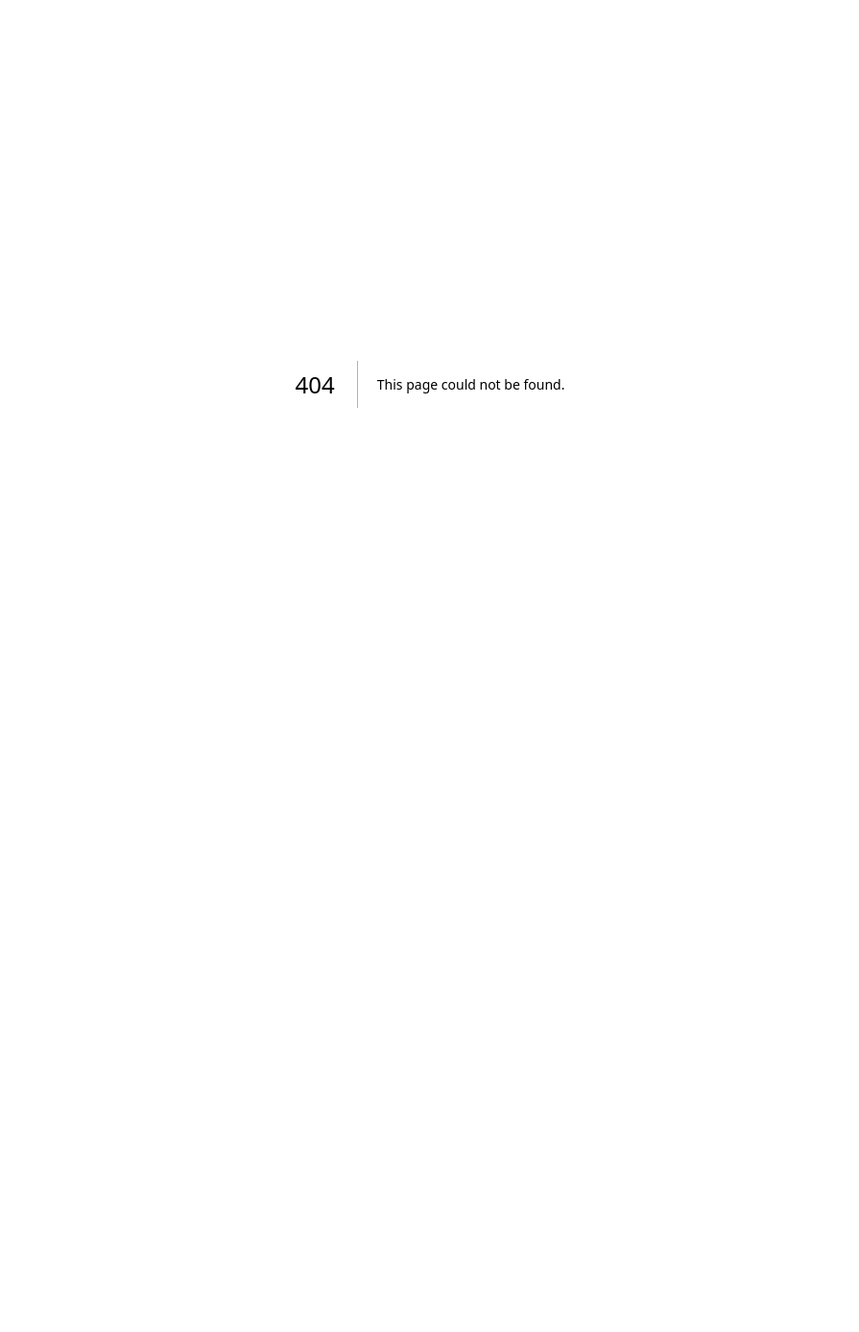
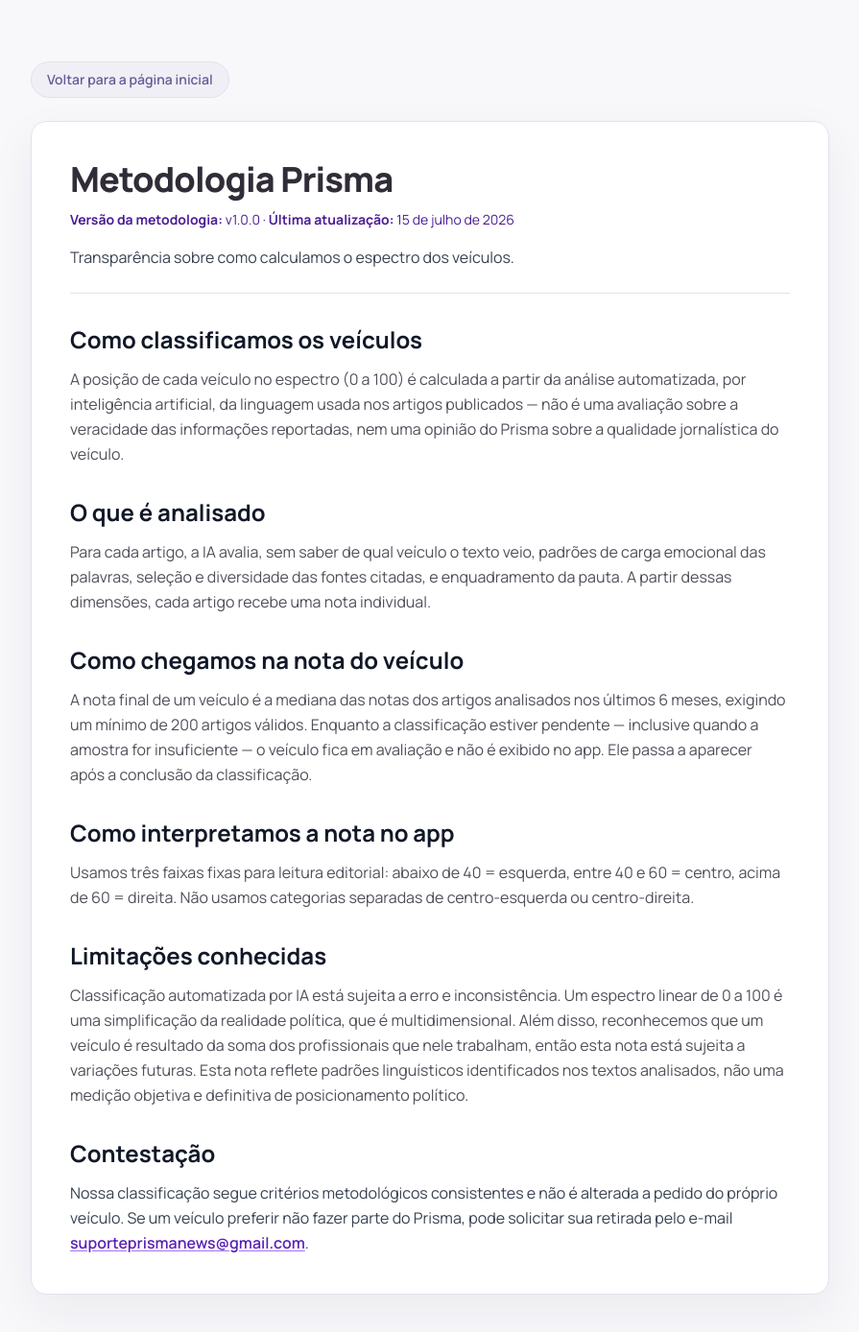
Before and after one commit to gustavosx1/Prisma-Landing-Page, a Next.js app: page /metodologia in a window 1280 px wide. Before the commit this address had no page. Shown: the top 1388 px of the page at 96% size, without its empty margins (192-1087 px from the left). Before the commit the page ends 800 px from the top, so only its background shows below. Built offline with nearby package versions, Linux system fonts and the light colour scheme.

Commit message:
Add Prisma methodology page

```diff
--- /dev/null
+++ b/app/metodologia/page.tsx
@@ -0,0 +1,133 @@
+import type { Metadata } from "next";
+import Link from "next/link";
+
+const SITE_URL = "https://prismanews.com.br";
+
+export const metadata: Metadata = {
+  title: "Metodologia Prisma",
+  description:
+    "Entenda como o Prisma calcula o espectro dos veículos, quais critérios são analisados e quais são as limitações da metodologia.",
+  alternates: {
+    canonical: `${SITE_URL}/metodologia`,
+  },
+  openGraph: {
+    type: "article",
+    locale: "pt_BR",
+    url: `${SITE_URL}/metodologia`,
+    title: "Metodologia Prisma — Prisma News",
+    description:
+      "Transparência sobre como calculamos o espectro dos veículos e quais são os limites dessa classificação.",
+    siteName: "Prisma News",
+  },
+  robots: {
+    index: true,
+    follow: true,
+  },
+};
+
+const methodologySections = [
+  {
+    title: "Como classificamos os veículos",
+    content: (
+      <p>
+        A posição de cada veículo no espectro (0 a 100) é calculada a partir da análise automatizada, por inteligência
+        artificial, da linguagem usada nos artigos publicados — não é uma avaliação sobre a veracidade das informações
+        reportadas, nem uma opinião do Prisma sobre a qualidade jornalística do veículo.
+      </p>
+    ),
+  },
+  {
+    title: "O que é analisado",
+    content: (
+      <p>
+        Para cada artigo, a IA avalia, sem saber de qual veículo o texto veio, padrões de carga emocional das palavras,
+        seleção e diversidade das fontes citadas, e enquadramento da pauta. A partir dessas dimensões, cada artigo
+        recebe uma nota individual.
+      </p>
+    ),
+  },
+  {
+    title: "Como chegamos na nota do veículo",
+    content: (
+      <p>
+        A nota final de um veículo é a mediana das notas dos artigos analisados nos últimos 6 meses, exigindo um mínimo
+        de 200 artigos válidos. Enquanto a classificação estiver pendente — inclusive quando a amostra for insuficiente
+        — o veículo fica em avaliação e não é exibido no app. Ele passa a aparecer após a conclusão da classificação.
+      </p>
+    ),
+  },
+  {
+    title: "Como interpretamos a nota no app",
+    content: (
+      <p>
+        Usamos três faixas fixas para leitura editorial: abaixo de 40 = esquerda, entre 40 e 60 = centro, acima de 60 =
+        direita. Não usamos categorias separadas de centro-esquerda ou centro-direita.
+      </p>
+    ),
+  },
+  {
+    title: "Limitações conhecidas",
+    content: (
+      <p>
+        Classificação automatizada por IA está sujeita a erro e inconsistência. Um espectro linear de 0 a 100 é uma
+        simplificação da realidade política, que é multidimensional. Além disso, reconhecemos que um veículo é resultado
+        da soma dos profissionais que nele trabalham, então esta nota está sujeita a variações futuras. Esta nota reflete
+        padrões linguísticos identificados nos textos analisados, não uma medição objetiva e definitiva de
+        posicionamento político.
+      </p>
+    ),
+  },
+];
+
+export default function MethodologyPage() {
+  return (
+    <main className="legal-page min-h-screen bg-[radial-gradient(circle_at_20%_0%,rgba(168,85,247,0.18),transparent_42%),radial-gradient(circle_at_80%_10%,rgba(236,72,153,0.14),transparent_34%),#060111]">
+      <div className="mx-auto w-full max-w-4xl px-4 py-12 sm:px-6 lg:px-8 lg:py-16">
+        <Link
+          href="/"
+          className="inline-flex items-center rounded-full border border-purple-700/50 bg-purple-900/30 px-4 py-2 text-sm font-semibold text-purple-100 transition hover:border-purple-500 hover:text-white"
+        >
+          Voltar para a página inicial
+        </Link>
+
+        <article className="mt-6 rounded-2xl border border-purple-800/30 bg-surface-card/90 p-6 text-slate-100 shadow-[0_8px_40px_rgba(5,2,18,0.5)] backdrop-blur sm:p-8 lg:p-10">
+          <header className="border-b border-purple-900/35 pb-6">
+            <h1 className="text-3xl font-extrabold tracking-tight text-white sm:text-4xl">
+              Metodologia Prisma
+            </h1>
+            <p className="mt-3 text-sm text-purple-200">
+              <strong>Versão da metodologia:</strong> v1.0.0 · <strong>Última atualização:</strong> 15 de julho de 2026
+            </p>
+            <p className="mt-4 leading-relaxed text-slate-200">
+              Transparência sobre como calculamos o espectro dos veículos.
+            </p>
+          </header>
+
+          <section className="mt-8 space-y-8">
+            {methodologySections.map(({ title, content }) => (
+              <div key={title}>
+                <h2 className="text-2xl font-bold text-white">{title}</h2>
+                <div className="mt-3 leading-relaxed text-slate-200">{content}</div>
+              </div>
+            ))}
+
+            <div>
+              <h2 className="text-2xl font-bold text-white">Contestação</h2>
+              <p className="mt-3 leading-relaxed text-slate-200">
+                Nossa classificação segue critérios metodológicos consistentes e não é alterada a pedido do próprio
+                veículo. Se um veículo preferir não fazer parte do Prisma, pode solicitar sua retirada pelo e-mail{" "}
+                <a
+                  href="mailto:suporteprismanews@gmail.com"
+                  className="font-semibold text-purple-300 underline decoration-purple-500/70 underline-offset-2 hover:text-purple-200"
+                >
+                  suporteprismanews@gmail.com
+                </a>
+                .
+              </p>
+            </div>
+          </section>
+        </article>
+      </div>
+    </main>
+  );
+}
--- a/app/sitemap.ts
+++ b/app/sitemap.ts
@@ -21,6 +21,12 @@ export default function sitemap(): MetadataRoute.Sitemap {
       priority: 0.5,
     },
     {
+      url: "https://prismanews.com.br/metodologia",
+      lastModified: new Date(),
+      changeFrequency: "yearly",
+      priority: 0.5,
+    },
+    {
       url: "https://prismanews.com.br/deletar",
       lastModified: new Date(),
       changeFrequency: "yearly",
--- a/components/sections/Footer.tsx
+++ b/components/sections/Footer.tsx
@@ -6,6 +6,7 @@ import { FooterSignOut } from "@/components/sections/FooterSignOut";
 const LEGAL_LINKS = [
   { label: "Termos de Uso", href: "/termos-de-uso" },
   { label: "Privacidade", href: "/privacidade" },
+  { label: "Metodologia", href: "/metodologia" },
 ];
 
 export function Footer() {
```
